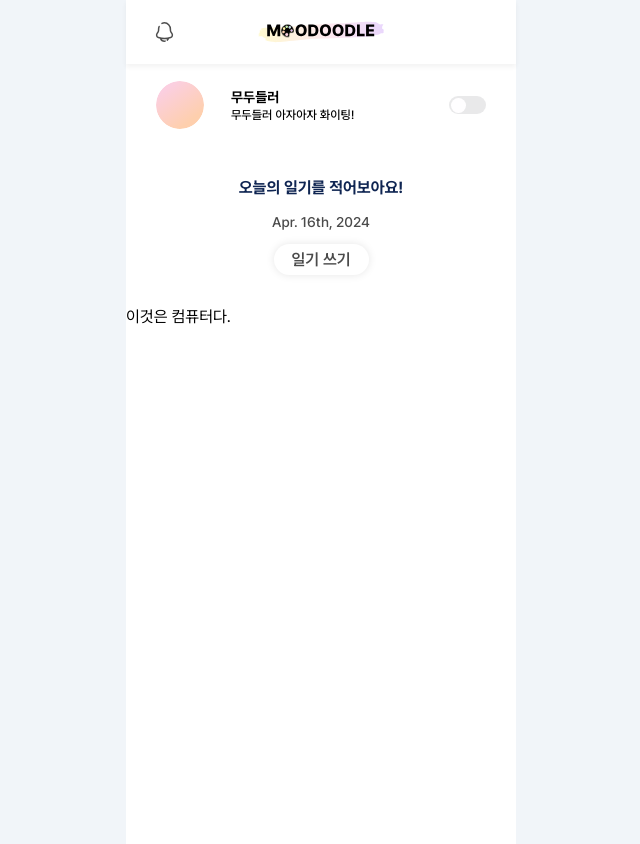
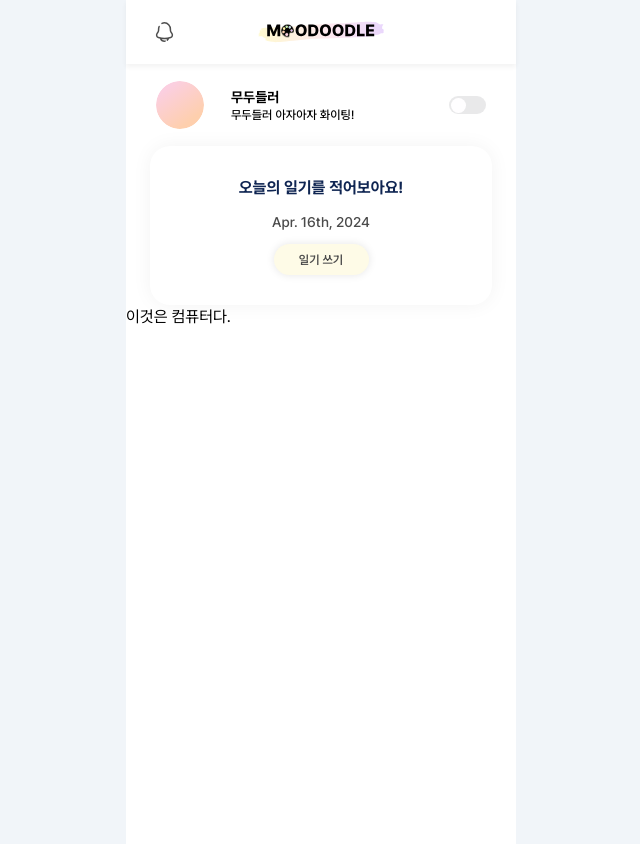
Before and after one commit to teom142/moodoodle_test, a React (Create React App) app in the folder moodoodleFront/moodoodle/: page / in a window 1280 px wide. Shown: the whole page, without its empty margins (319-959 px from the left). Built offline with nearby package versions, Linux system fonts and the light colour scheme.

Commit message:
[refactor] 버튼 css 수정

```diff
--- a/moodoodleFront/moodoodle/src/components/CustomButton.jsx
+++ b/moodoodleFront/moodoodle/src/components/CustomButton.jsx
@@ -1,23 +1,15 @@
 import React from "react";
 
-export default function CustomButton({
-  text,
-  textSize,
-  width,
-  height,
-  bg,
-  onClick,
-}) {
-  const commonStyle = `w-[95px] h-[31px] rounded-[30px] font-semibold text-darkGray shadow-buttonShadow `;
+export default function CustomButton({ text, color, onClick }) {
+  const colorVariants = {
+    lemon: "bg-[#FEFBE7]",
+    skyblue: "bg-[#EAF3FF]",
+    pink: "bg-[#FFEEF4]",
+  };
+
+  const commonStyle = `w-[95px] h-[31px] rounded-[30px] font-semibold text-darkGray shadow-buttonShadow text-[12px] w-[95px] h-[31px] ${colorVariants[color]}`;
   return (
-    <button
-      className={
-        commonStyle +
-        `text-[${textSize}px] w-[${width}px] h-[${height}px] bg-${bg}`
-      }
-      type="button"
-      onClick={onClick}
-    >
+    <button className={commonStyle} type="button" onClick={onClick}>
       {text}
     </button>
   );
--- a/moodoodleFront/moodoodle/src/components/DiaryWritePopup.jsx
+++ b/moodoodleFront/moodoodle/src/components/DiaryWritePopup.jsx
@@ -3,19 +3,13 @@ import CustomButton from "./CustomButton";
 
 export default function DiaryWritePopup() {
   return (
-    <div className="flex justify-center items-center w-[342px] h-[159px] rounded-[20px] bg-white">
+    <div className="flex justify-center items-center w-[342px] h-[159px] rounded-[20px] bg-white shadow-componentShadow">
       <div className="flex flex-col justify-between items-center w-[175px] h-[99px]">
         <p className="font-bold text-base text-darkNavy">
           오늘의 일기를 적어보아요!
         </p>
         <p className="font-medium text-sm text-darkGray">Apr. 16th, 2024</p>
-        <CustomButton
-          text="일기 쓰기"
-          textSize={12}
-          width={95}
-          height={31}
-          bg="lemon"
-        />
+        <CustomButton text="일기 쓰기" color="lemon" />
       </div>
     </div>
   );
--- a/moodoodleFront/moodoodle/tailwind.config.js
+++ b/moodoodleFront/moodoodle/tailwind.config.js
@@ -8,11 +8,11 @@ module.exports = {
       boxShadow: {
         headerShadow: "0 3px 5px 0px rgba(0, 0, 0, 0.05)",
         buttonShadow: "0px 0px 8px 0px rgba(0, 0, 0, 0.10)",
+        componentShadow: "0px 0px 20px 0px rgba(0, 0, 0, 0.05)",
       },
       colors: {
         darkNavy: "#0F2552",
         darkGray: "#4B4B4B",
-        lemon: "#FEFBE7",
       },
     },
   },
```
